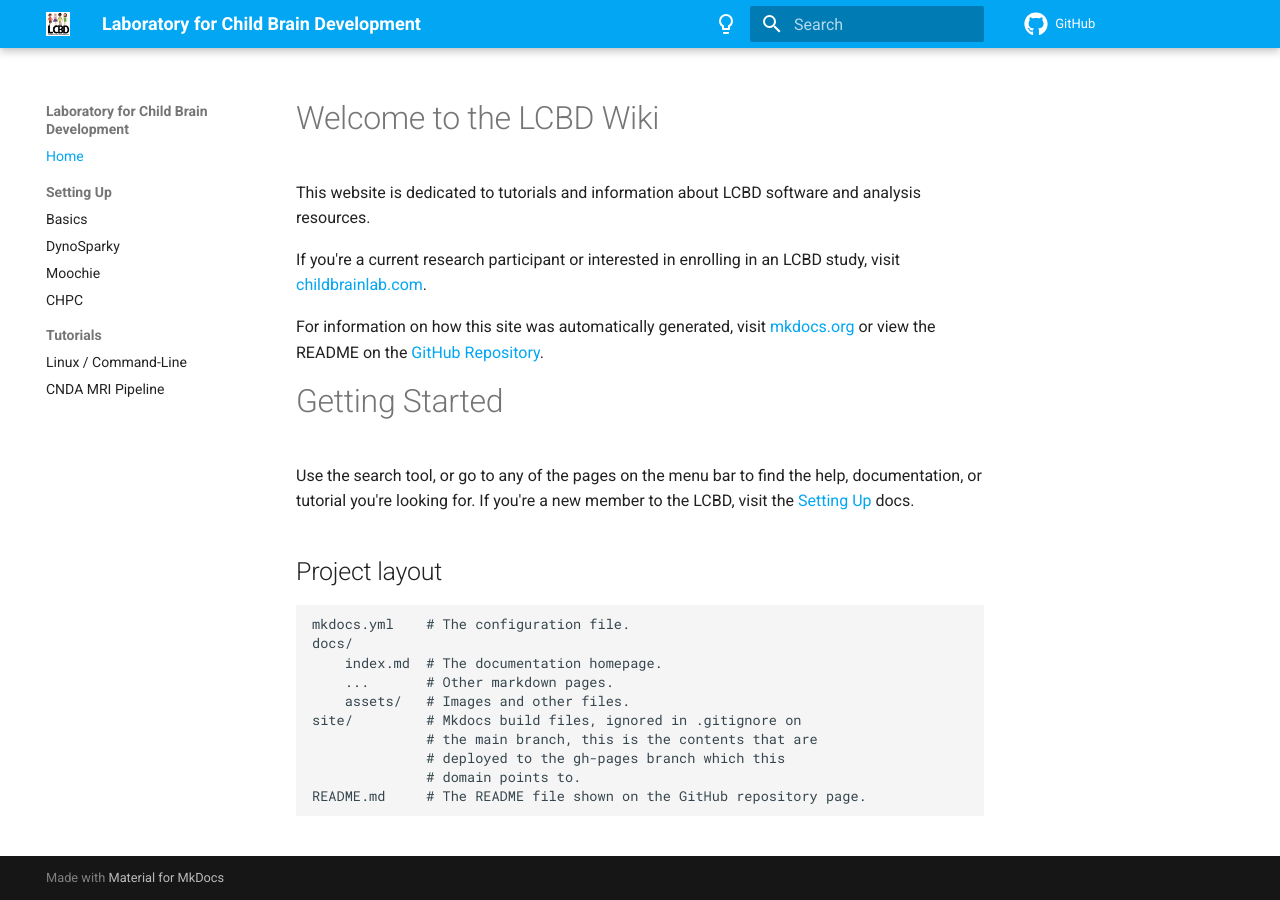
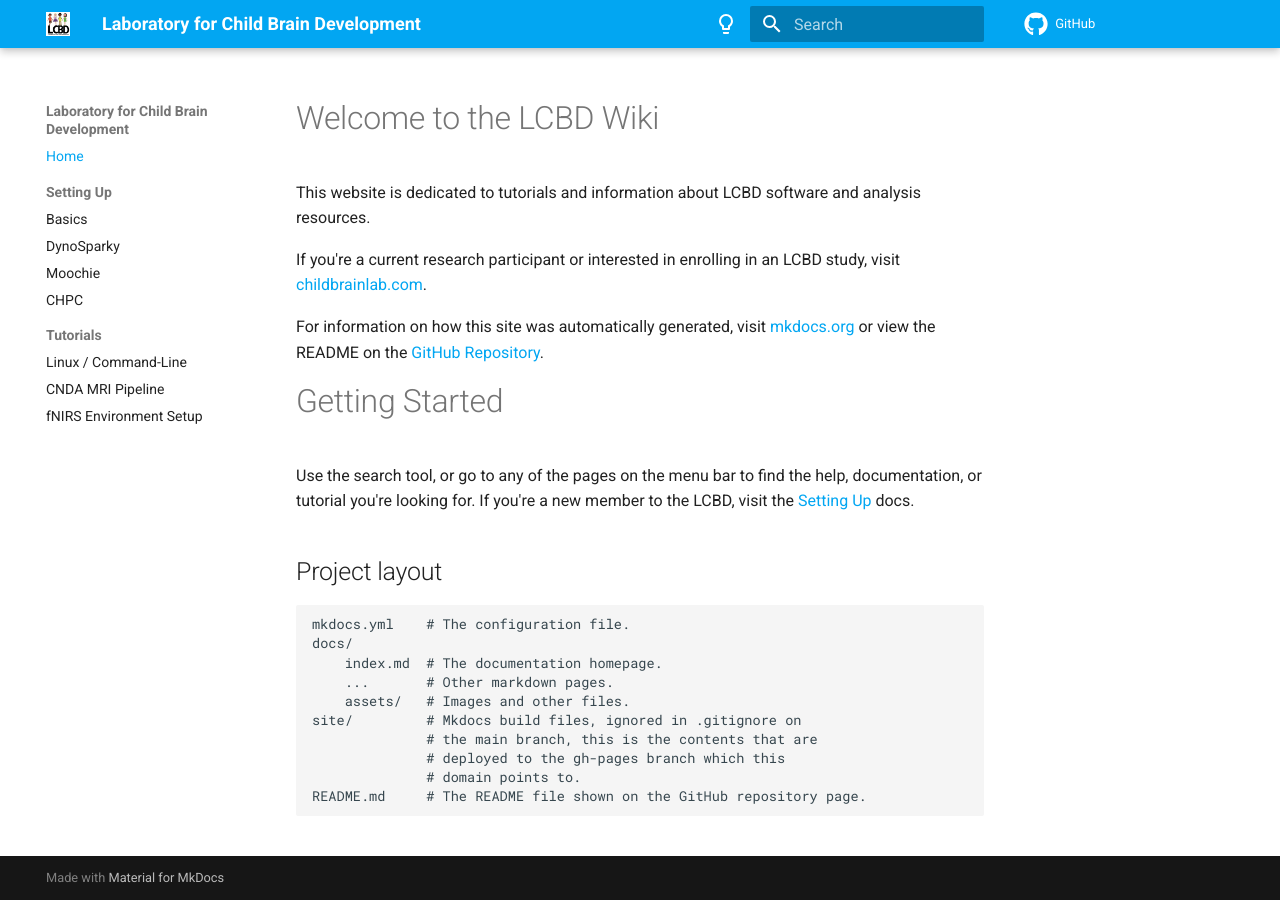
Before and after one commit to ChildBrainLab/ChildBrainLab.github.io, an MkDocs documentation site: the page built from docs/index.md, in a window 1280 px wide. Built offline with MkDocs 1.6.1 and Material for MkDocs 9.7.7, drawn with Linux system fonts in a browser that asks for light colours; comment, search, counter and statistics services are not loaded.

Commit message:
Update mkdocs.yml

```diff
--- a/mkdocs.yml
+++ b/mkdocs.yml
@@ -53,6 +53,7 @@ nav:
 - Tutorials:
   - 'Linux / Command-Line': 'tutorials/linux_wt.md'
   - 'CNDA MRI Pipeline': 'tutorials/cnda_wt.md'
+  - 'fNIRS Environment Setup': 'tutorials/fnirs_env_wt.md'
 extra_css:
 - stylesheets/extra.css
 markdown_extensions:
```
